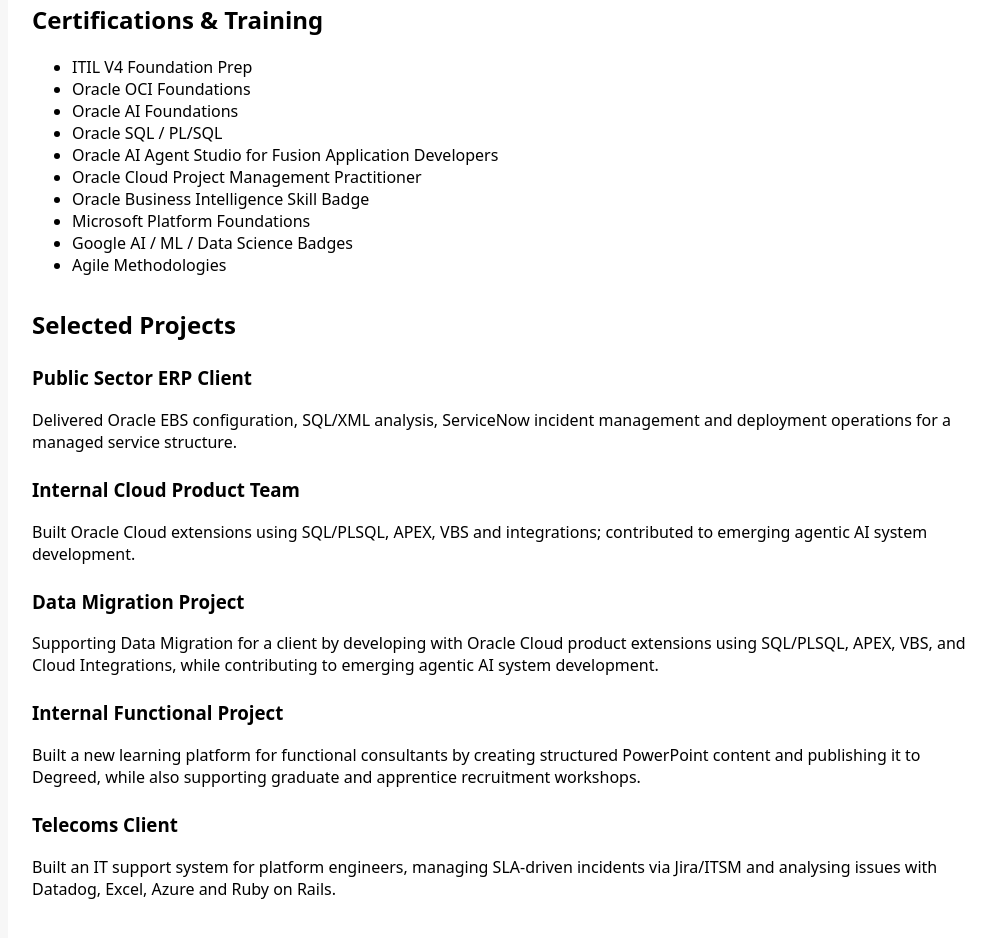
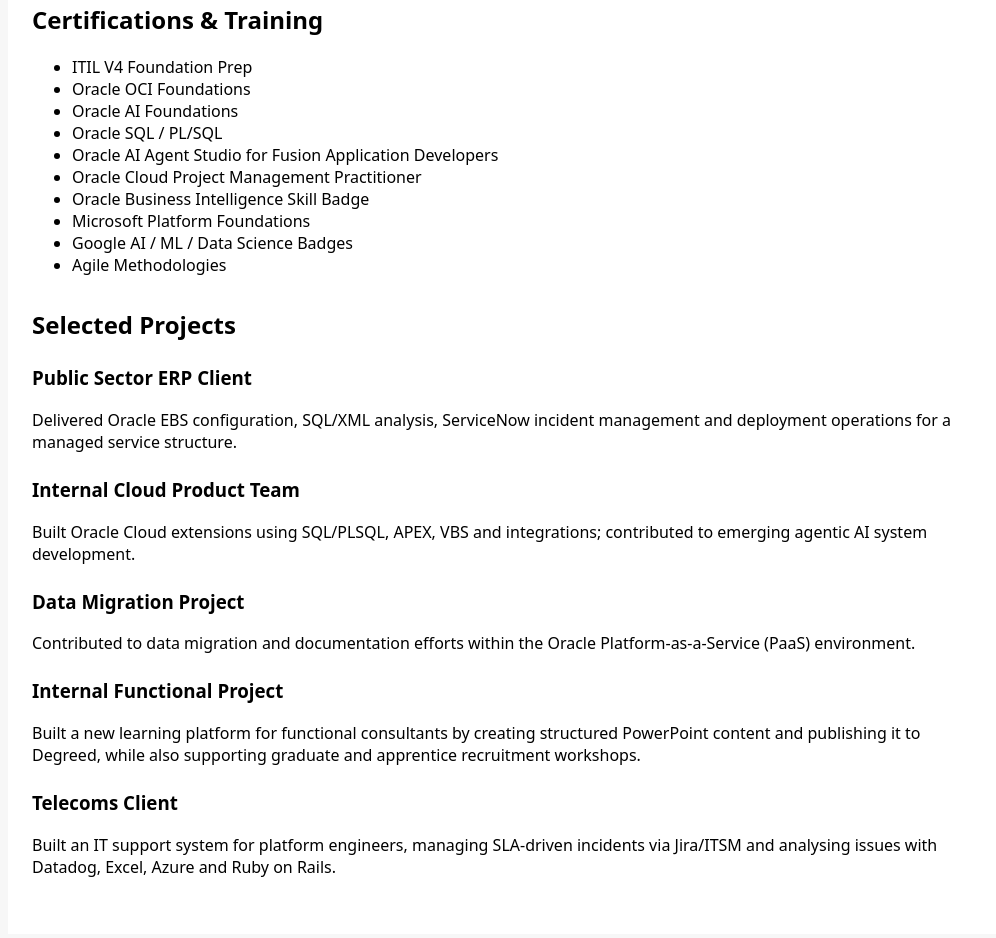
Before and after one commit to RGithub23/Portfolio_Hub, a plain HTML site: page index.html in a window 1280 px wide. Shown: the part 699-1637 px from the top of the page, without its empty margins (128-1124 px from the left). Drawn offline with Linux system fonts and the light colour scheme.

Commit message:
Update index.html

```diff
--- a/index.html
+++ b/index.html
@@ -100,7 +100,7 @@
       <p>Built Oracle Cloud extensions using SQL/PLSQL, APEX, VBS and integrations; contributed to emerging agentic AI system development.</p>
 
       <h3>Data Migration Project</h3>
-      <p>Supporting Data Migration for a client by developing with Oracle Cloud product extensions using SQL/PLSQL, APEX, VBS, and Cloud Integrations, while contributing to emerging agentic AI system development.</p>
+      <p> Contributed to data migration and documentation efforts within the Oracle Platform-as-a-Service (PaaS) environment.</p>
 
       <h3>Internal Functional Project</h3>
       <p>Built a new learning platform for functional consultants by creating structured PowerPoint content and publishing it to Degreed, while also supporting graduate and apprentice recruitment workshops.</p>
```
